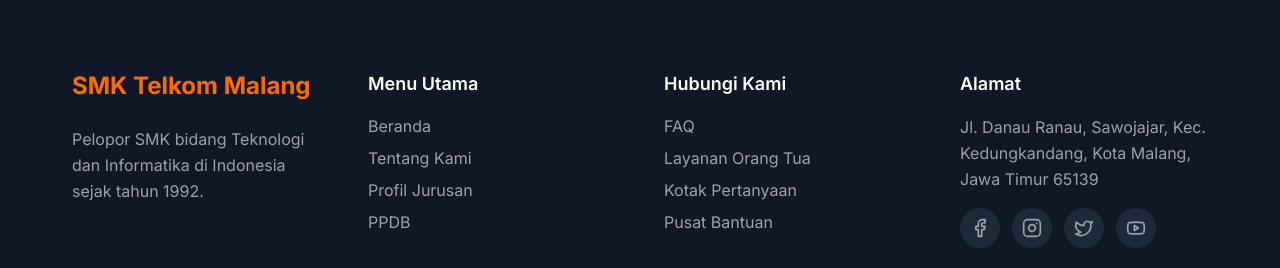
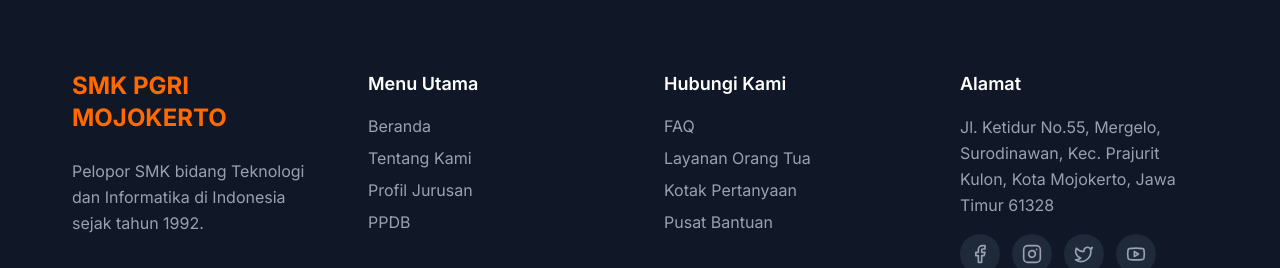
Before and after one commit to fjrhub/smkpgrimojokerto, a Next.js app: page / in a window 1280 px wide. Shown: the part 7282-7550 px from the top of the page. Built offline with nearby package versions, Linux system fonts and the light colour scheme.

Commit message:
fix(contact): update address to correct location

```diff
--- a/app/page.tsx
+++ b/app/page.tsx
@@ -985,7 +985,7 @@ export default function Home() {
           <div className="grid md:grid-cols-2 lg:grid-cols-4 gap-12 mb-12">
             <div>
               <h3 className="text-2xl font-bold mb-6 text-orange-500">
-                SMK Telkom Malang
+                SMK PGRI MOJOKERTO
               </h3>
               <p className="text-gray-400 leading-relaxed">
                 Pelopor SMK bidang Teknologi dan Informatika di Indonesia sejak
@@ -1069,8 +1069,7 @@ export default function Home() {
             <div>
               <h4 className="font-semibold text-lg mb-4">Alamat</h4>
               <p className="text-gray-400 leading-relaxed mb-4">
-                Jl. Danau Ranau, Sawojajar, Kec. Kedungkandang, Kota Malang,
-                Jawa Timur 65139
+                Jl. Ketidur No.55, Mergelo, Surodinawan, Kec. Prajurit Kulon, Kota Mojokerto, Jawa Timur 61328
               </p>
               <div className="flex gap-3">
                 <SocialIcon icon={<Facebook size={20} />} dark />
```
